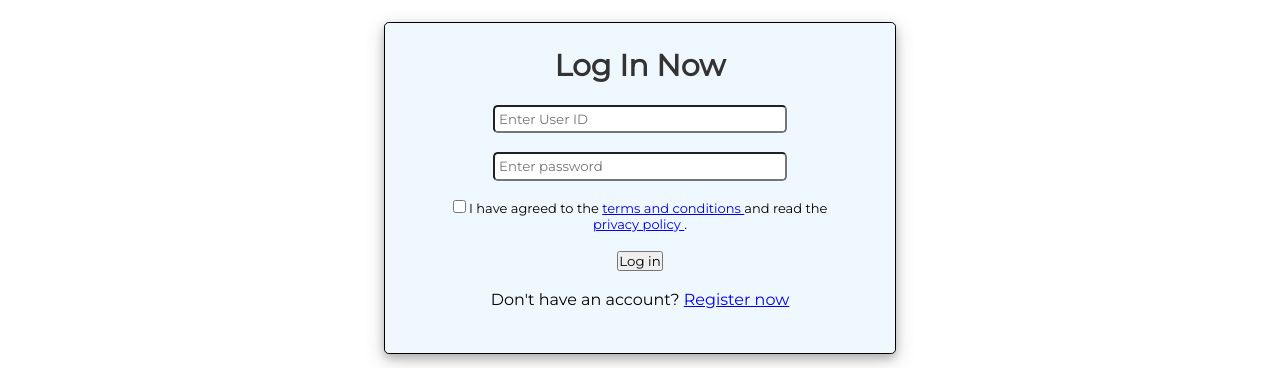
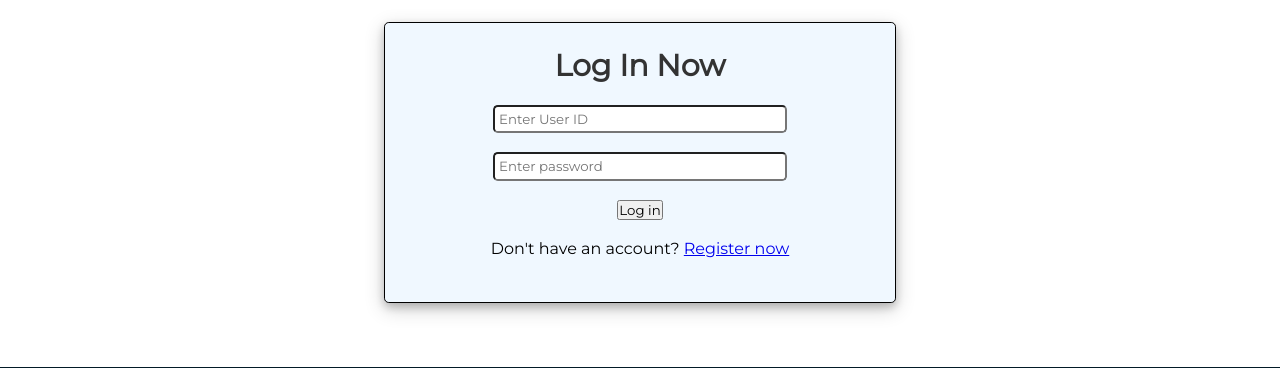
Before and after one commit to Talha76/SPL1, a PHP site: page /login.php in a window 1280 px wide. Shown: the part 216-584 px from the top of the page. Run offline with PHP 8.4, Linux system fonts and the light colour scheme.

Commit message:
Updated login page

```diff
--- a/home/index.php
+++ b/home/index.php
@@ -28,7 +28,7 @@ include '../phpDependencies/config.php';
   <div class="big-navbar">
     <!-- navbar-1 starts although its name is navbar-->
     <nav class="navbar">
-        <h2 class="navbar-logo"> <a href="#">Kajkormo.com</a></h2>
+        <h2 class="navbar-logo"> <a href="index.php">Kajkormo.com</a></h2>
         <div class="navbar-menu">
             <a href="#jobs">Jobs</a>
             <a href="#myjobs">Myjobs</a>
--- a/loginAndRegistration/login.php
+++ b/loginAndRegistration/login.php
@@ -126,19 +126,6 @@ if(isset($_POST['submit'])) {
         <input class="password" type="password" name="password" id="password" placeholder="Enter password" required>
       </div>
       <br>
-      <div class="agree_policy">
-        <input type="checkbox" name="agree_to_terms" id="agree_to_terms">
-            I have agreed to the
-            <a href="../home/terms_and_conditions.html">
-              terms and conditions
-            </a>
-            and read the
-            <a href="../home/privacy_policy.html">
-              privacy policy
-            </a>
-            .
-      </div>
-      <br>
       <button type="submit" name="submit" class="form-btn" onclick="showMessage()">Log in</button>
       <br>
       <br>
```
